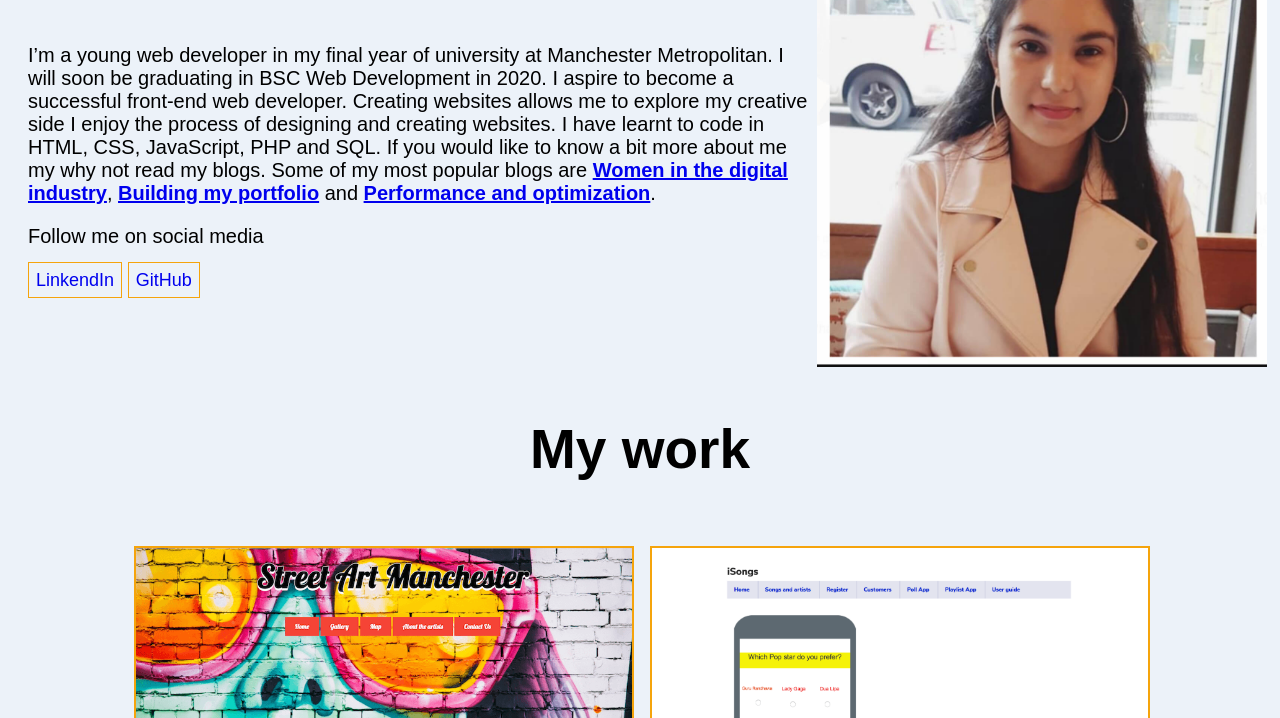
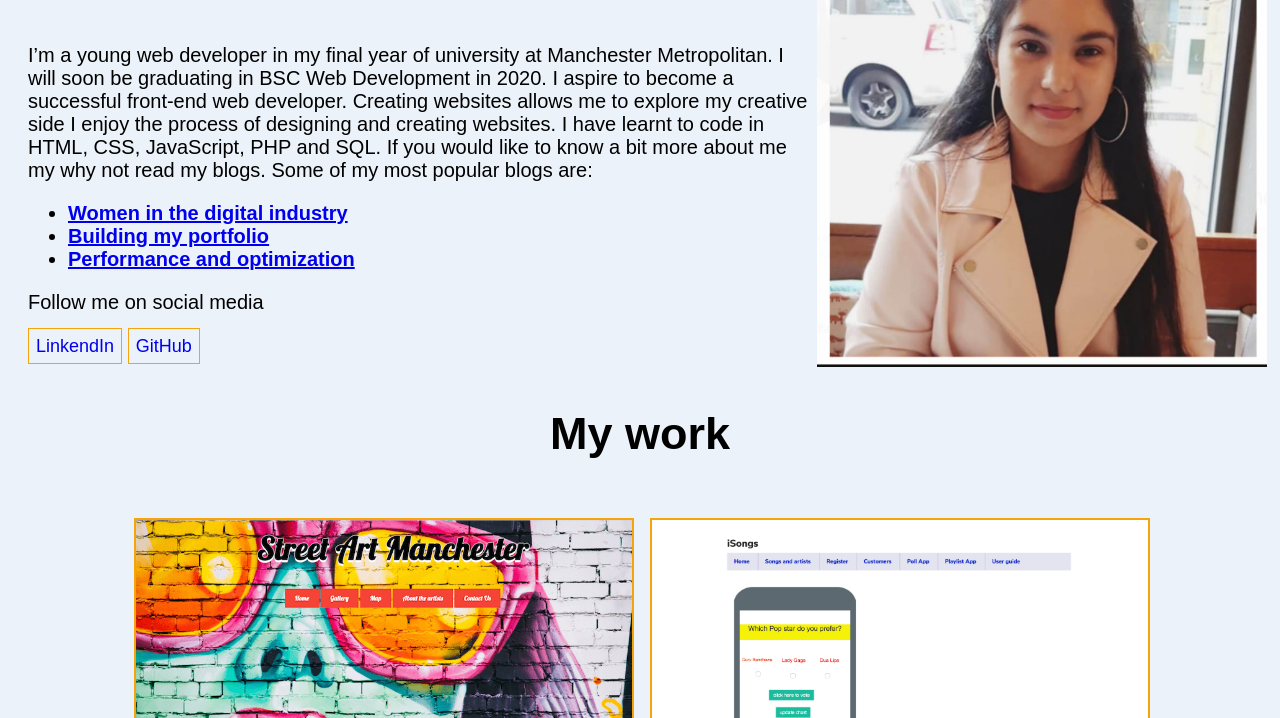
Before and after one commit to aleena-a/Agency-Ready-Portfolio, a plain HTML site: page portfolio.html in a window 1280 px wide. Shown: the part 382-1100 px from the top of the page. Drawn offline with Linux system fonts and the light colour scheme; files whose address does not match are found by name.

Commit message:
Add files via upload

```diff
--- a/portfolio.css
+++ b/portfolio.css
@@ -11,9 +11,11 @@ height: auto;
 h1{
 font-size: 70px;
 }
-h2{
-  font-size: 55px;
+.portfolio_title h2{
+    font-size: 45px;
+
 }
+
 .logo img{
 width: 230px;
 
--- a/portfolio.html
+++ b/portfolio.html
@@ -14,6 +14,7 @@
   .mypic{
     width: 50%;
   }
+
   .portfolio_img{
 transition: none;
 }
@@ -70,9 +71,7 @@ justify-content:space-evenly
 h1{
 font-size: 34px;
 }
-h2{
-  font-size: 35px;
-}
+
 .navbar ul li a{
 font-size: 14px;
 }
@@ -123,10 +122,13 @@ font-size: 14px;
 
  <h1>Hi, I'm Aleena Aqeel</h1>
  <div class="blog_links">
-                    <p>I’m a young web developer in  my final year of university at Manchester Metropolitan. I will soon be graduating in BSC Web Development in 2020. I aspire to become a successful front-end web developer. Creating websites allows me to explore my creative side I enjoy the process of designing and creating websites. I have learnt to code in HTML, CSS, JavaScript, PHP and SQL. If you would like to know a bit more about me my why not read my blogs. Some of my most popular blogs are <a href="industry_blog.html"><strong>Women in the digital industry</strong></a>,
-                    <a href="portfolio_blog.html"><strong>Building my portfolio</strong></a> and
-                     <a href="optimization_blog.html"><strong>Performance and optimization</strong></a>.</p>
+                    <p>I’m a young web developer in  my final year of university at Manchester Metropolitan. I will soon be graduating in BSC Web Development in 2020. I aspire to become a successful front-end web developer. Creating websites allows me to explore my creative side I enjoy the process of designing and creating websites. I have learnt to code in HTML, CSS, JavaScript, PHP and SQL. If you would like to know a bit more about me my why not read my blogs. Some of my most popular blogs are:</p>
 
+                     <ul>
+                      <li><a href="industry_blog.html"><strong>Women in the digital industry</strong></a></li>
+                      <li><a href="portfolio_blog.html"><strong>Building my portfolio</strong></a></li>
+                      <li><a href="optimization_blog.html"><strong>Performance and optimization</strong></a></li>
+                    </ul>
                     </div>
 
 
```
